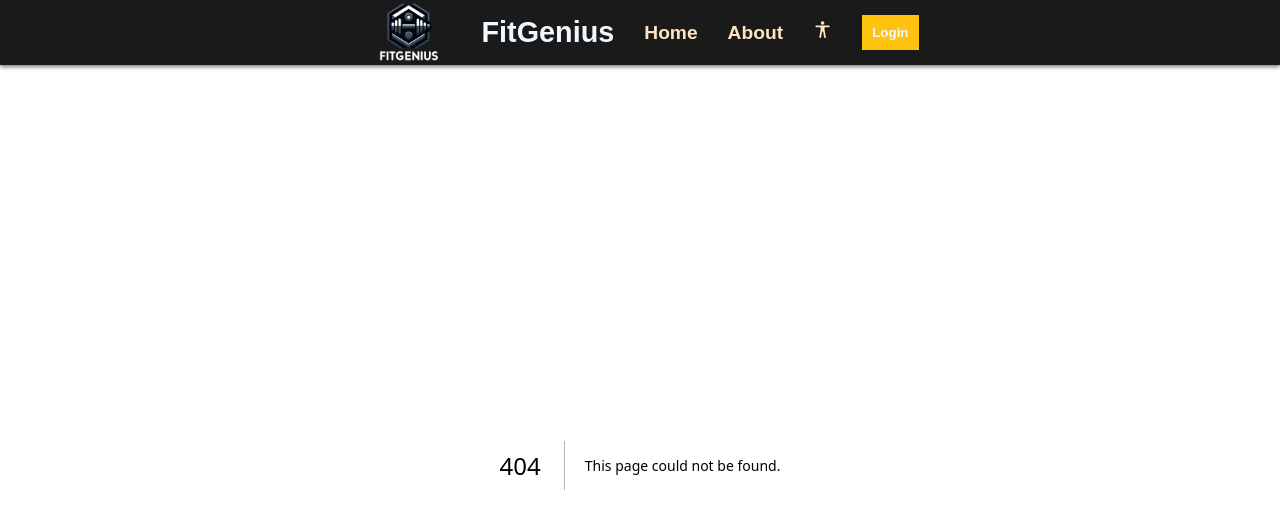
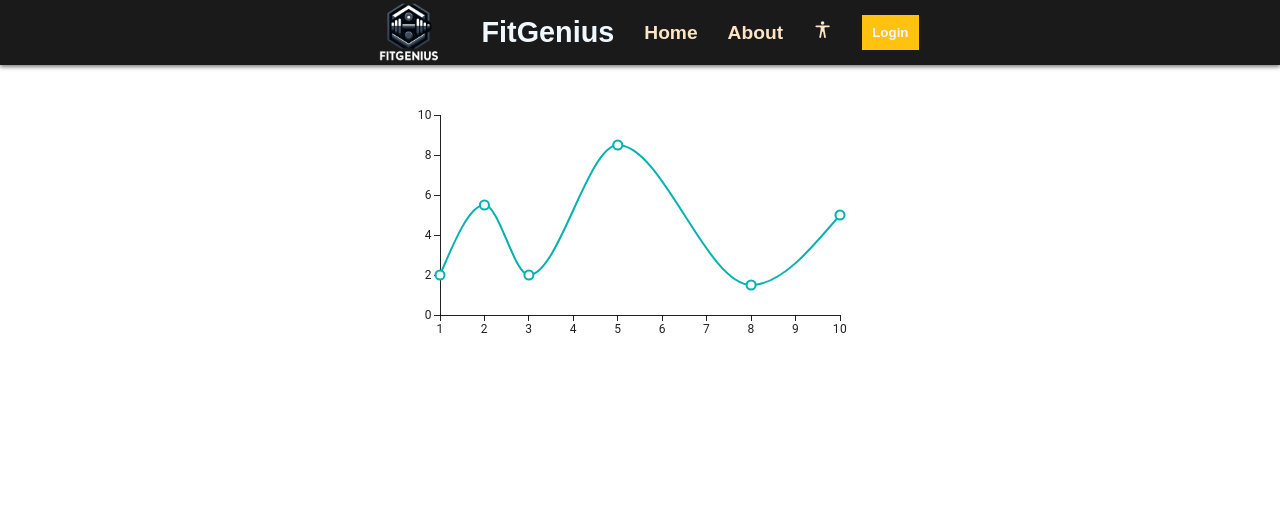
Before and after one commit to SujitDalai/FitGenius, a Next.js app: page /report/1 in a window 1280 px wide. Before the commit this address had no page. Shown: the top 528 px of the page. Built offline with nearby package versions, Linux system fonts and the light colour scheme.

Commit message:
Close_Popup_Frontend

```diff
--- a/package.json
+++ b/package.json
@@ -12,6 +12,8 @@
     "@emotion/react": "^11.11.4",
     "@emotion/styled": "^11.11.5",
     "@mui/joy": "^5.0.0-beta.32",
+    "@mui/material": "^5.15.15",
+    "@mui/x-charts": "^7.3.0",
     "next": "14.2.1",
     "react": "^18",
     "react-dom": "^18",
--- /dev/null
+++ b/src/app/report/[type]/ReportPage.css
@@ -0,0 +1,8 @@
+.reportpage{
+    background-color: white;
+    width: 100%;
+    min-height: 100vh;
+    display: flex;
+    flex-wrap: wrap;
+    justify-content: center;
+}
--- /dev/null
+++ b/src/app/report/[type]/page.tsx
@@ -0,0 +1,29 @@
+"use client"
+import React from 'react'
+import { LineChart } from '@mui/x-charts/LineChart';
+import './ReportPage.css'
+import { AiFillEdit } from 'react-icons/ai'
+import CaloriIntakePopup from '@/components/ReportFormPopup/CalorieIntake/CalorieIntakePopup';
+
+
+const page = () => {
+    return (
+        <div className='reportpage'>
+            <LineChart
+                xAxis={[{ data: [1, 2, 3, 5, 8, 10] }]}
+                series={[
+                    {
+                        data: [2, 5.5, 2, 8.5, 1.5, 5],
+                    },
+                ]}
+                width={500}
+                height={300}
+            />
+
+        </div>
+
+
+    )
+}
+
+export default page
--- /dev/null
+++ b/src/components/ReportFormPopup/CalorieIntake/CalorieIntakePopup.tsx
@@ -0,0 +1,9 @@
+import React from 'react'
+
+const CalorieIntakePopup = () => {
+  return (
+    <div>CalorieIntakePopup</div>
+  )
+}
+
+export default CalorieIntakePopup
```
Also changed, not shown: src/components/ReportFormPopup/CalorieIntake/popup.css (added), 1 other file (tests, documents, lock files or other folders).
